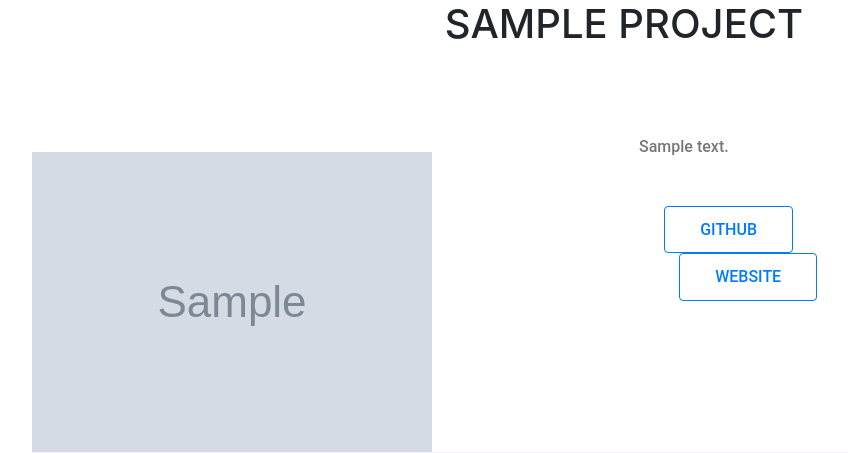
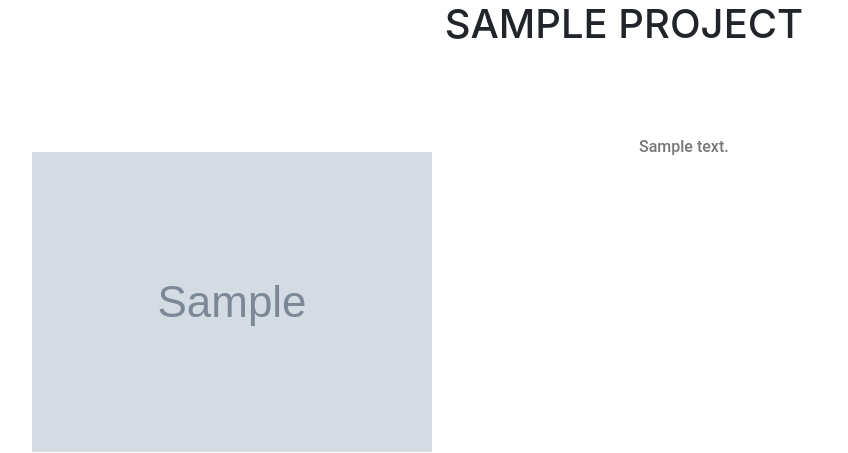
Before and after one commit to nabarcala/Python-and-Flask-Ex, a Flask app: page /project/1 in a window 1280 px wide. Shown: the part 142-595 px from the top of the page, without its empty margins (16-864 px from the left). Run offline with Flask 2, Linux system fonts and the light colour scheme; tables that the repository leaves empty hold one stand-in row (values such as "Sample post"); grey boxes marked "Sample" are stand-in pictures; some libraries are stand-ins or nearby versions.

Commit message:
Changed button to link for each project since the button didnt work with Heroku

```diff
--- a/app/general/templates/general/project_info.html
+++ b/app/general/templates/general/project_info.html
@@ -28,12 +28,7 @@
 
                     {% if project.github_url %}
                     <a href="{{ project.github_url }}">
-                    <button type="button" class="btn button btn-outline-primary text-uppercase">GitHub</button>
-                    </a>
-
-                    {% else %}
-                    <a href="{{ project.github_url }}">
-                    <button type="button" class="disabled btn button btn-outline-primary text-uppercase">GitHub</button>
+                    <!-- <button type="button" class="btn button btn-outline-primary text-uppercase">GitHub</button> -->
                     </a>
 
                 </div>
@@ -42,12 +37,7 @@
 
                     {% if project.website %}
                     <a href="{{ project.website }}">
-                    <button type="button" class="btn button btn-outline-primary text-uppercase">Website</button>
-                    </a>
-
-                    {% else %}
-                    <a href="{{ project.website }}">
-                    <button type="button" class="disabled btn button btn-outline-primary text-uppercase">Website</button>
+                    <!-- <button type="button" class="btn button btn-outline-primary text-uppercase">Website</button> -->
                     </a>
 
                     {% endif %}
--- a/app/general/templates/general/projects.html
+++ b/app/general/templates/general/projects.html
@@ -10,7 +10,7 @@
         </div>
         <div class="title py-4">
             <h4 class="text-uppercase no-link"><a href="{{ url_for('general.project', id=project.id) }}">{{ project.title|replace("-", " ") }}</a></h4>
-            <span class="text-secondary">Latest portfolio</span>
+            <!-- <span class="text-secondary">Latest portfolio</span> -->
         </div>
     </div>
 </div>
```
